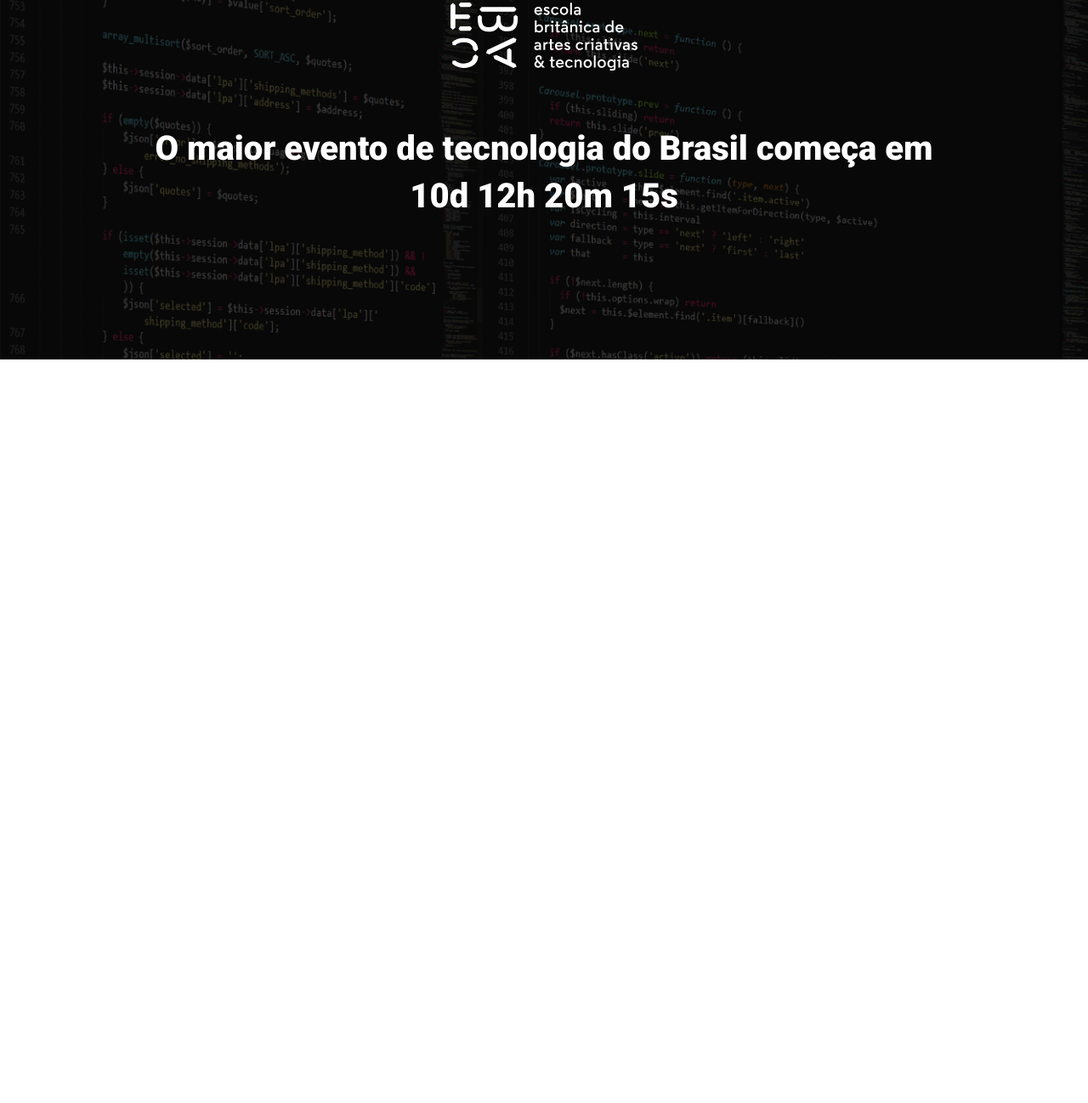
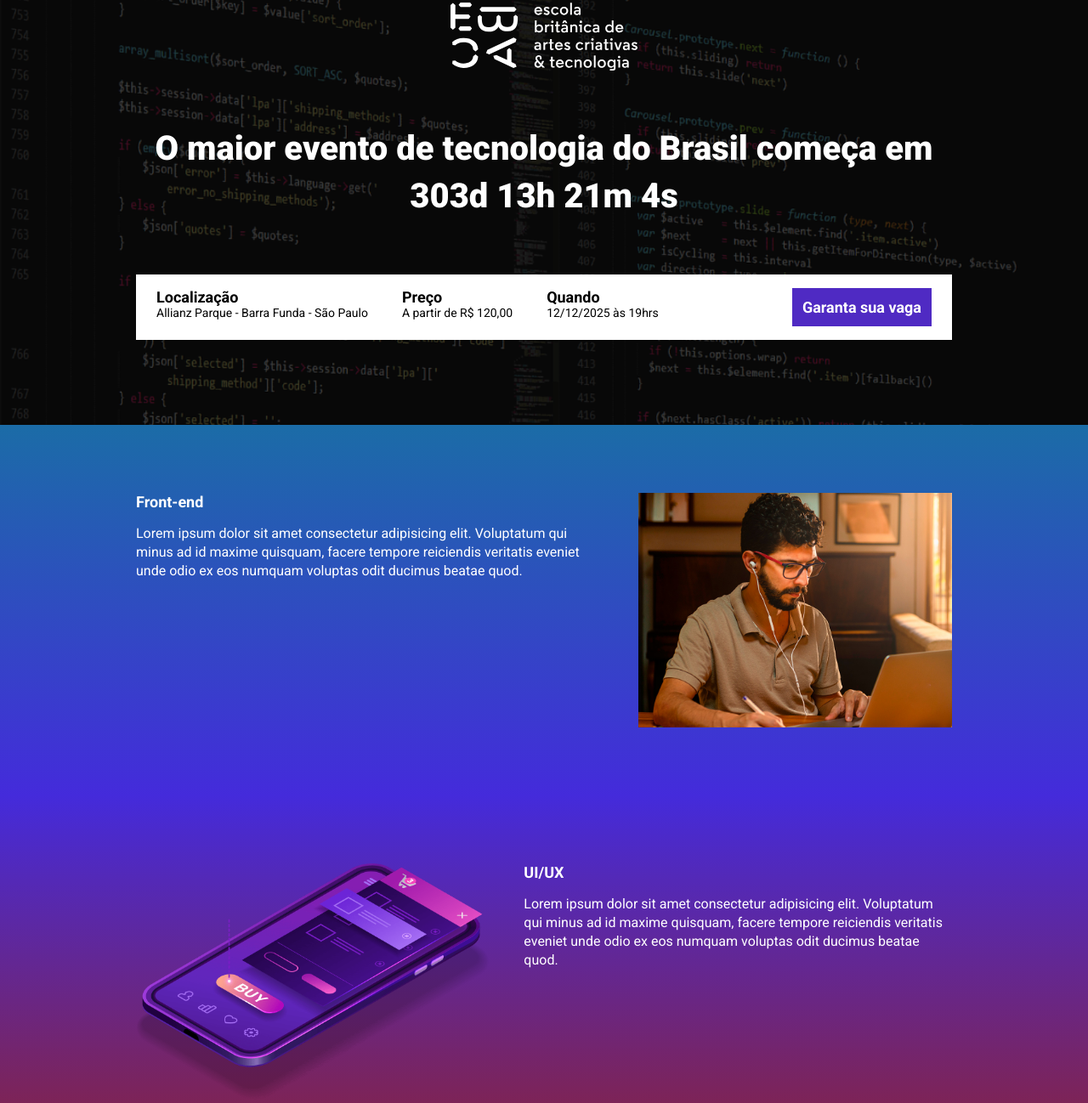
Before and after one commit to GabrielVinhati/EBAC_Tech_Talks, a website built with Parcel: page src/index.html in a window 1280 px wide. Shown: the part 61-1359 px from the top of the page at 85% size. Before the commit the page ends 800 px from the top, so only its background shows below. Built offline with nearby package versions, Linux system fonts and the light colour scheme.

Commit message:
criando a contagem regressiva

```diff
--- a/package.json
+++ b/package.json
@@ -1,9 +1,9 @@
 {
   "name": "ebac_talks",
   "version": "1.0.0",
-  "main": "index.js",
   "scripts": {
     "dev": "parcel src/index.html src/styles/main.scss src/scripts/main.js",
+    "build": "parcel build src/index.html",
     "test": "echo \"Error: no test specified\" && exit 1"
   },
   "keywords": [],
--- a/src/index.html
+++ b/src/index.html
@@ -3,20 +3,82 @@
 <head>
     <meta charset="UTF-8">
     <meta name="viewport" content="width=device-width, initial-scale=1.0">
-    <link rel="stylesheet" href="styles/main.scss">
     <link rel="preconnect" href="https://fonts.googleapis.com">
     <link rel="preconnect" href="https://fonts.gstatic.com" crossorigin>
     <link href="https://fonts.googleapis.com/css2?family=Roboto:ital,wght@0,100;0,300;0,400;0,500;0,700;0,900;1,100;1,300;1,400;1,500;1,700;1,900&display=swap" rel="stylesheet">
+    <link rel="stylesheet" href="styles/main.scss">
+    <link rel="stylesheet" href="https://unpkg.com/aos@next/dist/aos.css"/>
     <title>EBAC Tech Talks</title>
 </head>
 <body>
     <header class="hero">
         <div class="container">
             <img class="hero__logo" src="images/ebac_logo.svg" alt="EBAC">
-            <p class="hero__text">O maior evento de tecnologia do Brasil começa em 10d 12h 20m 15s</p>
+            <p class="hero__text">O maior evento de tecnologia do Brasil começa em <span id="contador"></span></p>
+            <div class="infos-bar">
+                <ul class="infos-bar__infos">
+                    <li class="infos-bar__infos__item">
+                        <b>Localização</b> Allianz Parque - Barra Funda - São Paulo
+                    </li>
+                    <li class="infos-bar__infos__item">
+                        <b>Preço</b>
+                        A partir de R$ 120,00
+                    </li>
+                    <li class="infos-bar__infos__item">
+                        <b>Quando</b>
+                        12/12/2025 às 19hrs
+                    </li>
+                </ul>
+                <a href="#" class="button button--primary">Garanta sua vaga</a>
+            </div>
         </div>
     </header>
+    <section class="event  event--frontend">
+        <div class="container" data-aos="fade-right">
+            <div class="event__details">
+                <h2 class="event__details__title">
+                    Front-end
+                </h2>
+                <p class="event__details__description">Lorem ipsum dolor sit amet consectetur adipisicing elit. Voluptatum qui minus ad id maxime quisquam, facere tempore reiciendis veritatis eveniet unde odio ex eos numquam voluptas odit ducimus beatae quod.</p>
+            </div>
+            <img class="event__image" src="images/frontend.png" alt="frontend">
+        </div>
+    </section>
+    <section class="event  event--ux-ui event--image-left">
+        <div class="container" data-aos="fade-left">
+            <div class="event__details">
+                <h2 class="event__details__title">
+                    UI/UX
+                </h2>
+                <p class="event__details__description">Lorem ipsum dolor sit amet consectetur adipisicing elit. Voluptatum qui minus ad id maxime quisquam, facere tempore reiciendis veritatis eveniet unde odio ex eos numquam voluptas odit ducimus beatae quod.</p>
+            </div>
+            <img class="event__image" src="images/ui-ux.png" alt="UI/UX">
+        </div>
+    </section>
+    <section class="event  event--data-science">
+        <div class="container" data-aos="fade-right">
+            <div class="event__details">
+                <h2 class="event__details__title">
+                    Data Science
+                </h2>
+                <p class="event__details__description">Lorem ipsum dolor sit amet consectetur adipisicing elit. Voluptatum qui minus ad id maxime quisquam, facere tempore reiciendis veritatis eveniet unde odio ex eos numquam voluptas odit ducimus beatae quod.</p>
+            </div>
+            <img class="event__image" src="images/data.png" alt="Data Science">
+        </div>
+    </section>
+    <section class="event  event--backend event--image-left">
+        <div class="container" data-aos="fade-left">
+            <div class="event__details">
+                <h2 class="event__details__title">
+                    Back-end
+                </h2>
+                <p class="event__details__description">Lorem ipsum dolor sit amet consectetur adipisicing elit. Voluptatum qui minus ad id maxime quisquam, facere tempore reiciendis veritatis eveniet unde odio ex eos numquam voluptas odit ducimus beatae quod.</p>
+            </div>
+            <img class="event__image" src="images/backend.png" alt="backend">
+        </div>
+    </section>
 
+    <script src="https://unpkg.com/aos@next/dist/aos.js"></script>
     <script src="scripts/main.js"></script>
 </body>
 </html>
--- a/src/scripts/main.js
+++ b/src/scripts/main.js
@@ -0,0 +1,27 @@
+AOS.init();
+
+
+const dataDoEvento = new Date("Dec 12, 2025 19:00:00");
+const timeStampDoEvento = dataDoEvento.getTime();
+
+const contaAsHoras = setInterval(function(){
+    const agora = new Date();
+    const timeStampAtual = agora.getTime();
+
+    const distanciaAteOEvento = timeStampDoEvento - timeStampAtual;
+    const diaEmMs = 1000 * 60 * 60 * 24;
+    const horaEmMs = 1000 * 60 * 60;
+    const minutoEmMs = 1000 * 60;
+
+    const diasAteOEvento = Math.floor(distanciaAteOEvento / diaEmMs);
+    const horasAteOEvento = Math.floor((distanciaAteOEvento % diaEmMs) / horaEmMs);
+    const minutosAteOEvento = Math.floor((distanciaAteOEvento % horaEmMs) / minutoEmMs);
+    const segundosAteOEvento = Math.floor((distanciaAteOEvento % minutoEmMs) / 1000);
+
+    document.getElementById('contador').innerHTML = `${diasAteOEvento}d ${horasAteOEvento}h ${minutosAteOEvento}m ${segundosAteOEvento}s`;
+
+    if (distanciaAteOEvento < 0){
+        clearInterval(contaAsHoras);
+        document.getElementById('contador').innerHTML = 'Evento expirado';
+    }
+},1000);
--- /dev/null
+++ b/src/styles/_variables.scss
@@ -0,0 +1,7 @@
+$textColor: #fff;
+$secondaryTextColor: #000;
+
+$blue1: #1B6CA7;
+$blue2: #442BDB;
+$pink: #89223B;
+$yellow: #9C791D;
--- /dev/null
+++ b/src/styles/components/_buttons.scss
@@ -0,0 +1,23 @@
+.button{
+    padding: 12px;
+    font-size: 18px;
+    font-weight: bold;
+    text-decoration: none;
+    text-align: center;
+    white-space: nowrap;
+
+    &--primary{
+        color: #fff;
+        background-color: #4f2ac3;
+    }
+
+    @media (max-width: 640px){
+     display: block;
+     width: 100%;
+    }
+
+    @media (max-width: 1024px){
+        display: flex;
+        align-items: center;
+    }
+}
--- /dev/null
+++ b/src/styles/components/_event.scss
@@ -0,0 +1,58 @@
+@use '../variables';
+
+.event{
+    padding: 80px 0;
+
+    .container{
+        display: flex;
+        gap: 40px;
+    }
+    &--frontend{
+        background-image: linear-gradient(variables.$blue1, variables.$blue2);
+    }
+    &--ux-ui{
+        background-image: linear-gradient(variables.$blue2, variables.$pink);
+        flex-direction: row;
+
+    }
+    &--data-science{
+        background-image: linear-gradient(variables.$pink, variables.$yellow);
+    }
+    &--backend{
+        background-image: linear-gradient(variables.$yellow, variables.$pink);
+    }
+
+    &--image-left{
+        .container{
+            flex-direction: row-reverse;
+        }
+    }
+
+
+    &__image{
+        min-width: 360px;
+    }
+    &__details{
+        &__title{
+            margin-bottom: 16px;
+            font-size: 18px;
+            font-weight: bold;
+        }
+        &__description{
+            line-height: 22px;
+        }
+    }
+
+    @media (max-width: 640px){
+     .container{
+        display: block;
+     }
+     &__image{
+        width: 100%;
+     }
+     &__details{
+        margin-right: 0;
+        margin-bottom: 16px;
+     }
+    }
+}
--- /dev/null
+++ b/src/styles/components/_infos_bar.scss
@@ -0,0 +1,40 @@
+@use '../variables';
+
+.infos-bar{
+    padding: 16px 24px;
+    background-color: #fff;
+    display: flex;
+    justify-content: space-between;
+    &__infos{
+        display: flex;
+        gap: 40px;
+
+        &__item{
+            font-size: 14px;
+            color: variables.$secondaryTextColor;
+
+            b{
+                color: variables.$secondaryTextColor;
+                font-size: 18px;
+                display: block;
+            }
+        }
+    }
+
+    @media (max-width:640px){
+        display: block;
+        &__infos{
+            display: block;
+
+            &__item{
+                margin-bottom: 24px;
+            }
+        }
+    }
+
+    @media (max-width:1024px){
+        &__infos{
+            gap: 16px;
+        }
+    }
+}
--- a/src/styles/main.scss
+++ b/src/styles/main.scss
@@ -1,11 +1,16 @@
 @use 'hero';
+@use './components/infos_bar';
+@use './components/buttons';
+@use './components/event';
+@use 'variables';
 
 * {
     box-sizing: border-box;
     margin: 0;
     padding: 0;
     font-family: Roboto, sans-serif;
-    color: #fff;
+    color: variables.$textColor;
+    list-style: none;
 }
 
 .container{
```
